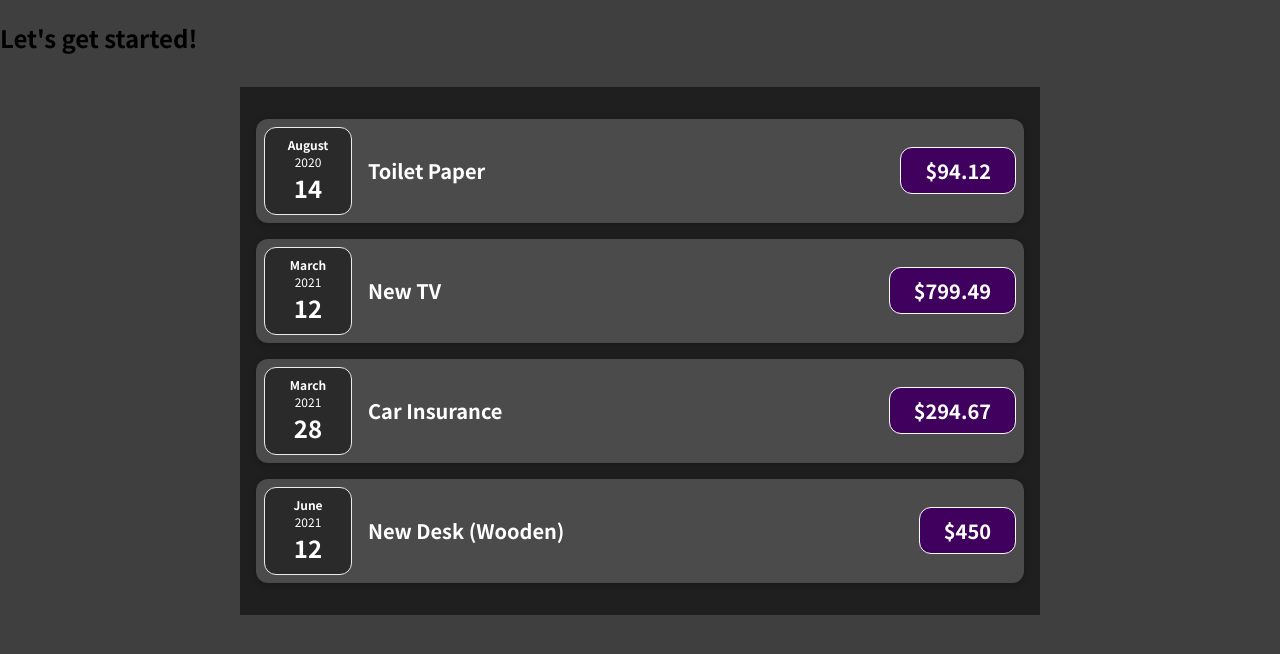
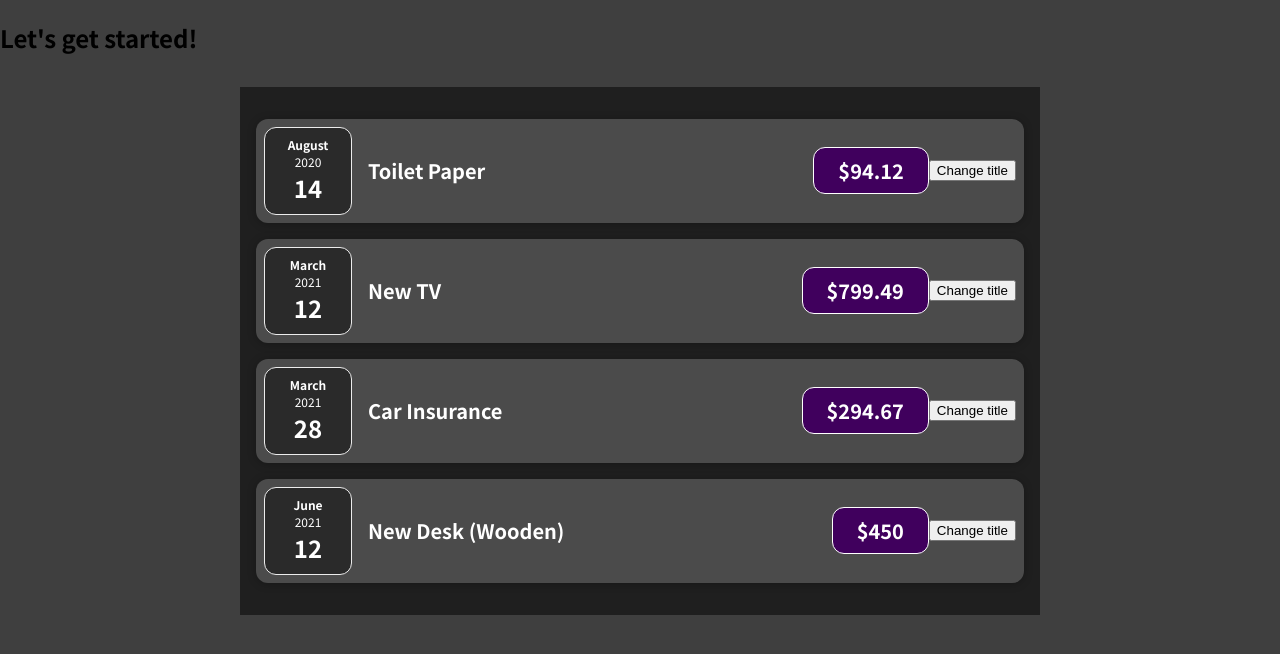
Before and after one commit to akshpnwr/expense-manager-react, a React (Create React App) app: page / in a window 1280 px wide. Shown: the top 654 px of the page. Built offline with nearby package versions, Linux system fonts and the light colour scheme.

Commit message:
Working with state

```diff
--- a/src/App.js
+++ b/src/App.js
@@ -1,6 +1,6 @@
 import Expenses from "./components/Expenses/Expenses";
 
-function App() {
+const App = () => {
   const expenses = [
     {
       id: "e1",
@@ -29,6 +29,6 @@
       <Expenses items={expenses} />
     </div>
   );
-}
+};
 
 export default App;
--- a/src/components/Expenses/ExpenseDate.js
+++ b/src/components/Expenses/ExpenseDate.js
@@ -1,6 +1,6 @@
 import "./ExpenseDate.css";
 
-function ExpenseDate(props) {
+const ExpenseDate = (props) => {
   const month = props.date.toLocaleString("en-US", { month: "long" });
   const day = props.date.toLocaleString("en-US", { day: "2-digit" });
   const year = props.date.getFullYear();
@@ -12,6 +12,6 @@
       <div className="expense-date__day">{day}</div>
     </div>
   );
-}
+};
 
 export default ExpenseDate;
--- a/src/components/Expenses/ExpenseItem.js
+++ b/src/components/Expenses/ExpenseItem.js
@@ -1,17 +1,25 @@
 import "./ExpenseItem.css";
 import ExpenseDate from "./ExpenseDate";
 import Card from "../UI/Card";
+import { useState } from "react";
 
-function ExpenseItem(props) {
+const ExpenseItem = (props) => {
+  const [title, setTitle] = useState(props.title);
+
+  const clickHandler = () => {
+    setTitle("updated!");
+    console.log(title);
+  };
   return (
     <Card className="expense-item">
       <ExpenseDate date={props.date} />
       <div className="expense-item__description">
-        <h2>{props.title}</h2>
+        <h2>{title}</h2>
         <div className="expense-item__price">${props.amount}</div>
       </div>
+      <button onClick={clickHandler}>Change title</button>
     </Card>
   );
-}
+};
 
 export default ExpenseItem;
--- a/src/components/Expenses/Expenses.js
+++ b/src/components/Expenses/Expenses.js
@@ -1,7 +1,7 @@
 import ExpenseItem from "./ExpenseItem";
 import "./Expenses.css";
 
-function Expenses(props) {
+const Expenses = (props) => {
   return (
     <div className="expenses">
       {props.items.map((item) => (
@@ -34,6 +34,6 @@
       /> */}
     </div>
   );
-}
+};
 
 export default Expenses;
--- a/src/components/UI/Card.js
+++ b/src/components/UI/Card.js
@@ -1,8 +1,8 @@
 import "./Card.css";
 
-function Card(props) {
+const Card = (props) => {
   const classes = `card ${props.className}`;
   return <div className={classes}>{props.children}</div>;
-}
+};
 
 export default Card;
```
Also changed, not shown: 1 other file (tests, documents, lock files or other folders).
